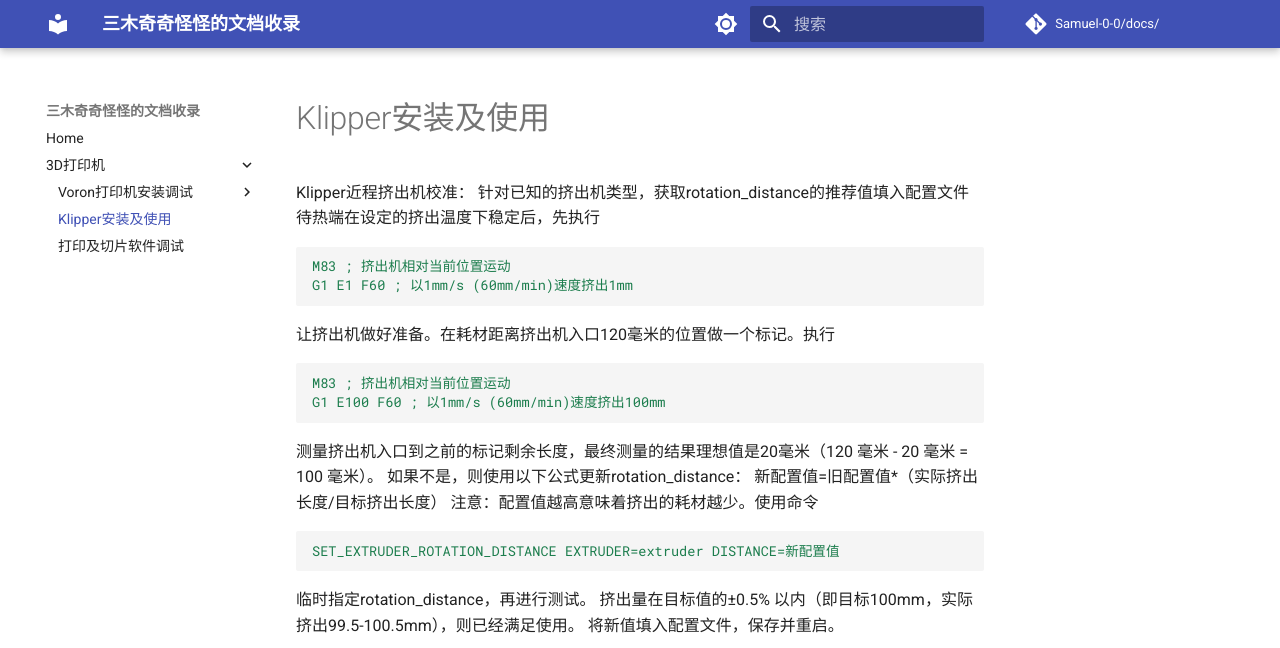
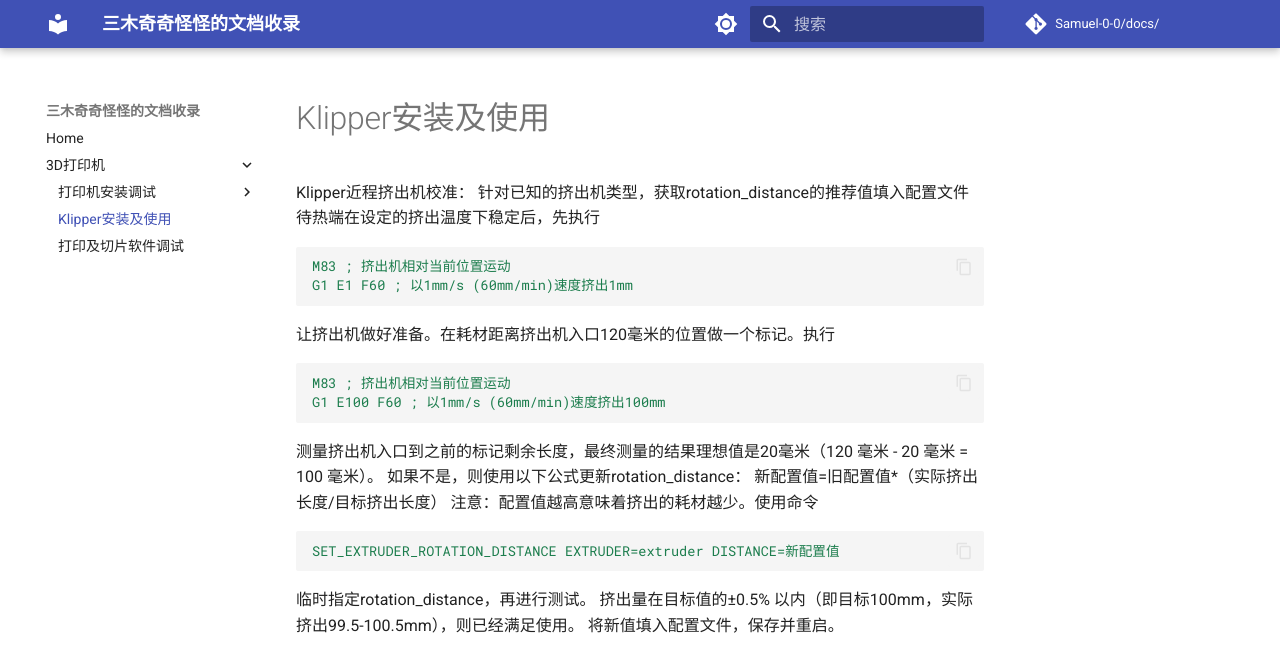
Before and after one commit to Samuel-0-0/docs, an MkDocs documentation site: the page built from docs/3d_printer/klipper.md, in a window 1280 px wide. Shown: the top 648 px of the page. Built offline with MkDocs 1.6.1 and Material for MkDocs 9.7.7, drawn with Linux system fonts in a browser that asks for light colours; comment, search, counter and statistics services are not loaded.

Commit message:
Update mkdocs.yml

```diff
--- a/mkdocs.yml
+++ b/mkdocs.yml
@@ -21,6 +21,9 @@
       toggle:
         icon: material/brightness-4
         name: Switch to light mode
+  features:
+    - content.code.copy
+    - content.code.annotate
   icon:
     admonition:
       note: octicons/tag-16
@@ -38,12 +41,18 @@
 markdown_extensions:
   - admonition
   - pymdownx.details
+  - pymdownx.highlight:
+      anchor_linenums: true
+      line_spans: __span
+      pygments_lang_class: true
+  - pymdownx.inlinehilite
+  - pymdownx.snippets
   - pymdownx.superfences
 nav:
     - Home: index.md
     - 3D打印机:
-      - Voron打印机安装调试:
-        - V0: 3d_printer/voron/v0.md
-        - V2.4: 3d_printer/voron/v2.4.md
+      - 打印机安装调试:
+        - Voron v0: 3d_printer/voron/v0.md
+        - Voron v2.4: 3d_printer/voron/v2.4.md
       - Klipper安装及使用: 3d_printer/klipper.md
       - 打印及切片软件调试: 3d_printer/slicer.md
```
